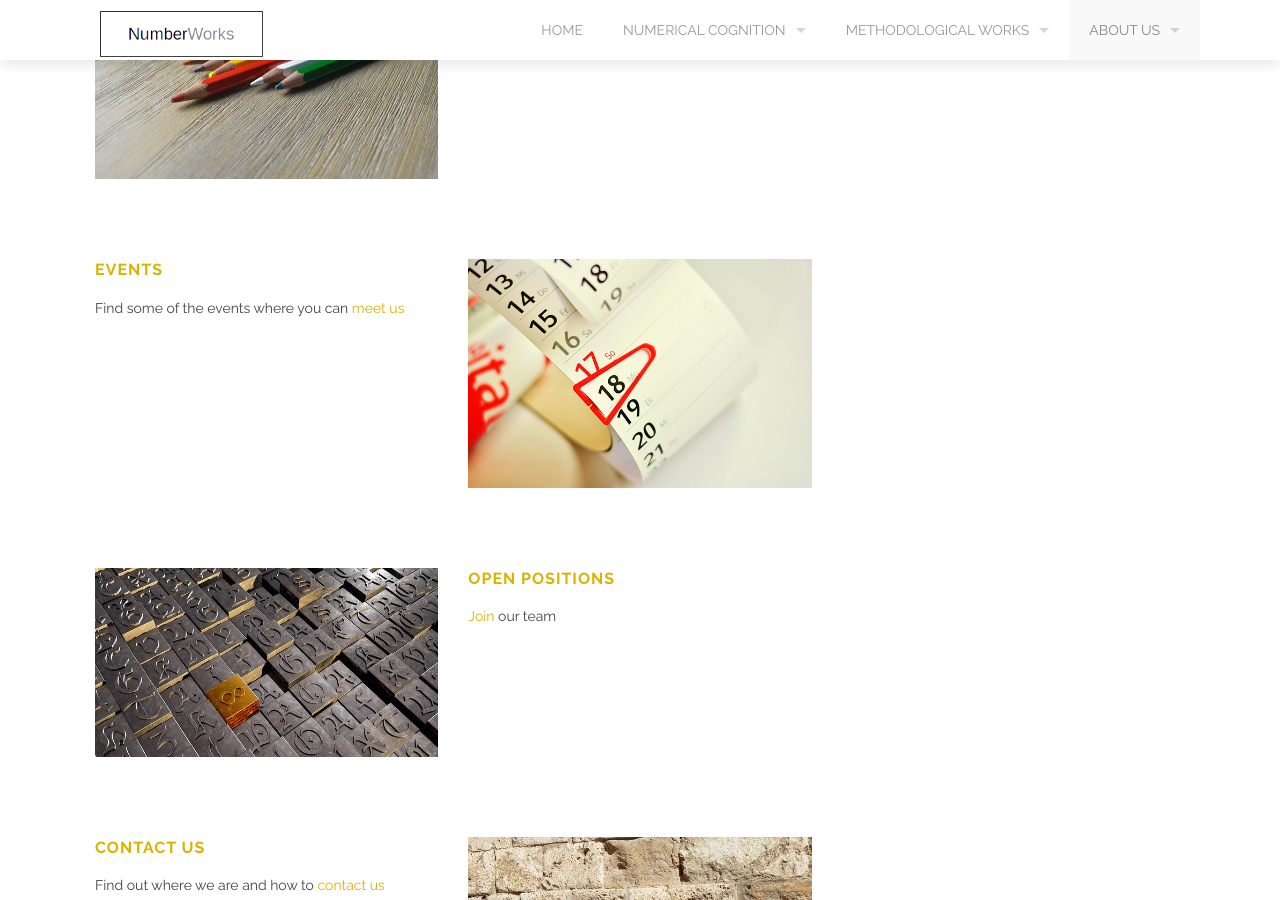
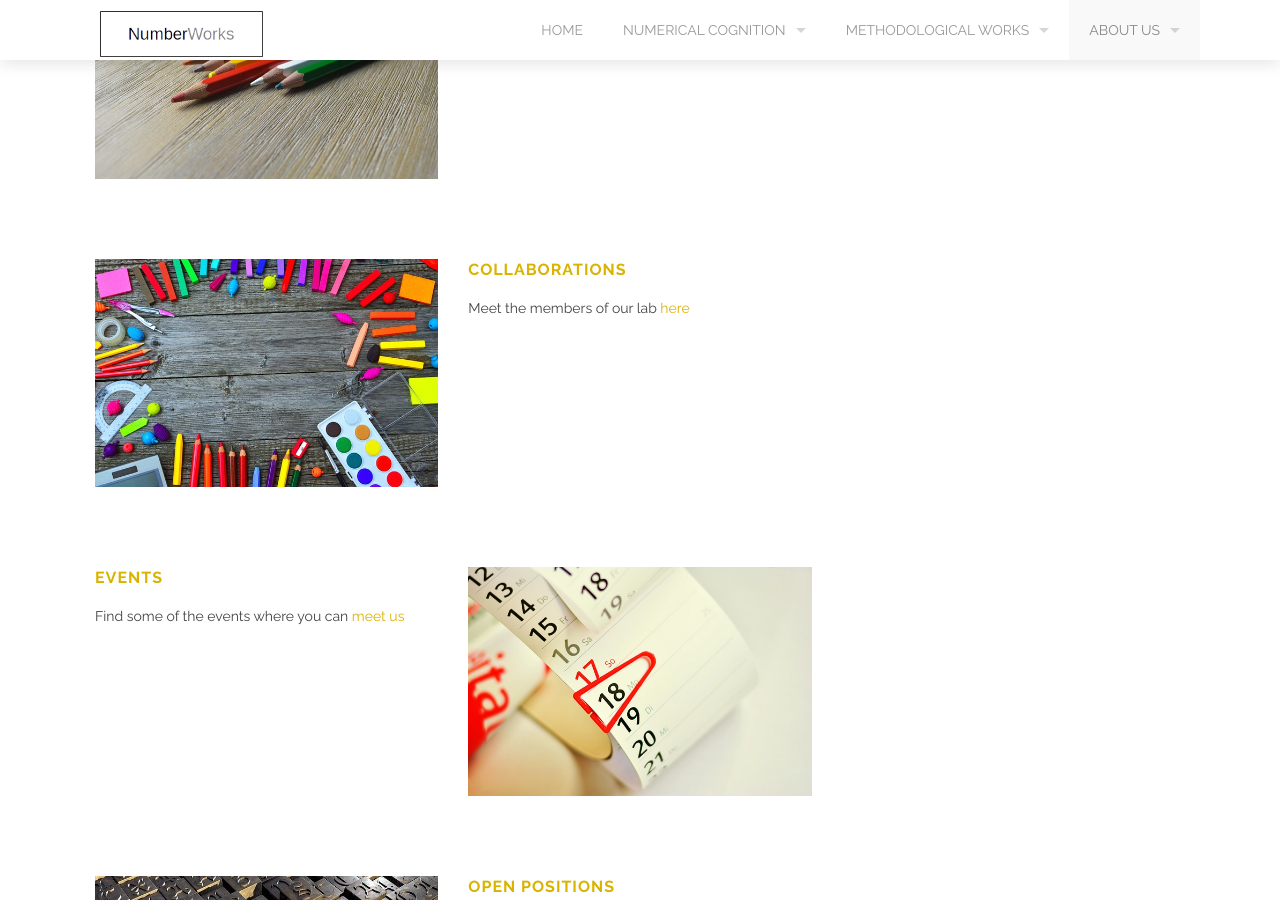
Before and after one commit to theNumberWorks/numberworks_website, a Jekyll site: the page built from about.md, in a window 1280 px wide and 900 px high, scrolled down 347 px. Built offline with Jekyll 4.4.1, drawn with Linux system fonts in a browser that asks for light colours.

Commit message:
Update about.md

```diff
--- a/about.md
+++ b/about.md
@@ -13,6 +13,18 @@ section_id: about
     <div class='medium-6 columns'>
       <h3><a href="members.html">Lab members</a></h3>
       <p>Meet the members of our lab <a href="members.html">here</a></p>
+    </div>
+  </div>
+  <div class='spacing'></div>
+
+  <div class='row'>
+    <div class='medium-6 columns'>
+      <img class="fadeinleft" alt="" src="images/school-times.jpg" />
+      <div class='three spacing'></div>
+    </div>
+    <div class='medium-6 columns'>
+      <h3><a href="members.html">Collaborations</a></h3>
+      <p>Meet the members of our lab <a href="collaborations.html">here</a></p>
     </div>
   </div>
   <div class='spacing'></div>
```
